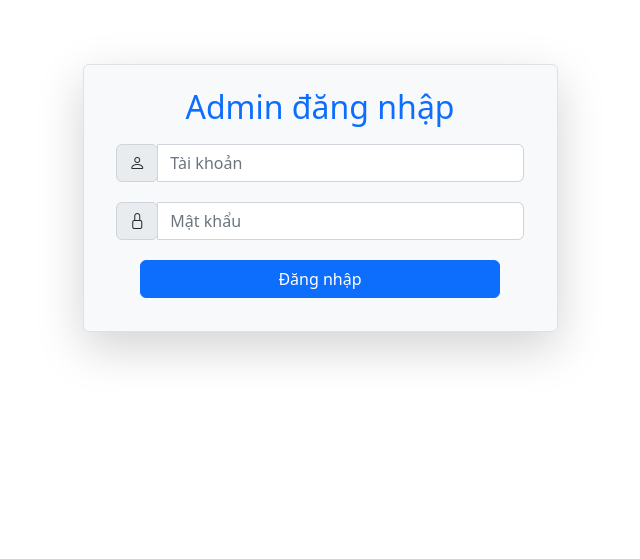
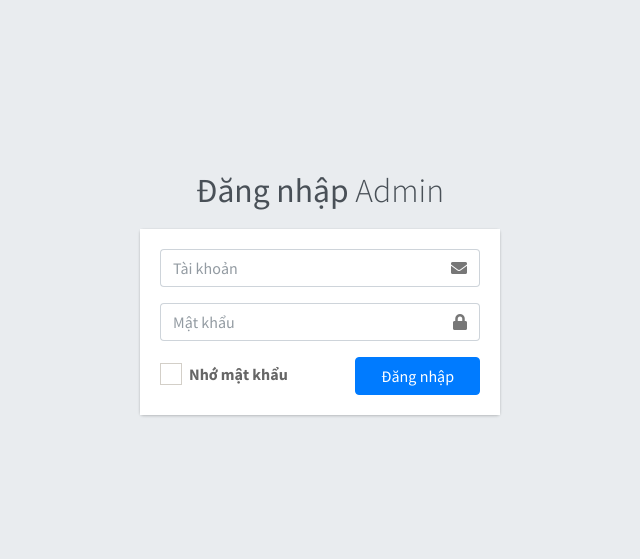
Before and after one commit to HuyNem/Shoes_Project, a PHP site: page /login_admin.php in a window 1280 px wide. Shown: the top 559 px of the page, without its empty margins (320-960 px from the left). Run offline with PHP 8.4, Linux system fonts and the light colour scheme; some libraries are stand-ins or nearby versions.

```diff
--- a/login_admin.php
+++ b/login_admin.php
@@ -6,60 +6,92 @@ session_start();
 <html lang="en">
 
 <head>
-  <title>Login</title>
   <!-- Required meta tags -->
   <meta charset="utf-8">
   <meta name="viewport" content="width=device-width, initial-scale=1, shrink-to-fit=no">
 
-  <!-- Bootstrap CSS v5.2.1 -->
+  <!-- Bootstrap CSS v5.2.1
   <link href="https://cdn.jsdelivr.net/npm/bootstrap@5.2.1/dist/css/bootstrap.min.css" rel="stylesheet" integrity="sha384-iYQeCzEYFbKjA/T2uDLTpkwGzCiq6soy8tYaI1GyVh/UjpbCx/TYkiZhlZB6+fzT" crossorigin="anonymous">
   <link rel="stylesheet" href="https://cdn.jsdelivr.net/npm/bootstrap-icons@1.10.2/font/bootstrap-icons.css">
-  <link rel="stylesheet" href="style.css">
+  <link rel="stylesheet" href="style.css"> -->
+
+  <!-- Google Font: Source Sans Pro -->
+  <link rel="stylesheet" href="https://fonts.googleapis.com/css?family=Source+Sans+Pro:300,400,400i,700&display=fallback">
+  <!-- Font Awesome -->
+  <link rel="stylesheet" href="./plugins/fontawesome-free/css/all.min.css">
+  <!-- icheck bootstrap -->
+  <link rel="stylesheet" href="./plugins/icheck-bootstrap/icheck-bootstrap.min.css">
+  <!-- Theme style -->
+  <link rel="stylesheet" href="./dist/css/adminlte.min.css">
+
+  <style>
+    .login-page {
+      height: 70vh;
+    }
+  </style>
+
+  <title>Login Admin</title>
 </head>
 
-<body>
+<body class="hold-transition login-page">
 
-  <div class="container" style="margin-top:5%;">
-    <div class="row justify-content-center">
-      <div class="col-md-5 border shadow-lg rounded bg-light" style="padding:2%;">
-        <h2 class="text-center text-primary">Admin đăng nhập</h2>
-
+  <div class="login-box" style="margin-top: 20px;">
+    <div class="login-logo">
+      <a href="../../index2.html"><b>Đăng nhập </b>Admin</a>
+    </div>
+    <!-- /.login-logo -->
+    <div class="card">
+      <div class="card-body login-card-body">
         <?php
         if (isset($_SESSION["login_error"])) {
           echo "<div class='alert alert-danger' role='alert'>" . $_SESSION["login_error"] . "</div>";
           unset($_SESSION["login_error"]);
         }
         ?>
+
         <form method="POST" action="login_admin_action.php">
-          <div class="row form-group" style="padding: 10px;">
-            <div class="col input-group">
-              <div class="input-group-prepend">
-                <span class="input-group-text"><i class="bi bi-person"></i></span>
+          <div class="input-group mb-3">
+            <input type="text" class="form-control" placeholder="Tài khoản" name="taikhoan">
+            <div class="input-group-append">
+              <div class="input-group-text">
+                <span class="fas fa-envelope"></span>
               </div>
-              <input type="text" class="form-control" name="taikhoan" placeholder="Tài khoản">
             </div>
           </div>
-          <div class="row form-group" style="padding: 10px;">
-            <div class="col input-group">
-              <div class="input-group-prepend">
-                <span class="input-group-text"><i class="bi bi-lock"></i></span>
+          <div class="input-group mb-3">
+            <input type="password" class="form-control" placeholder="Mật khẩu" name="matkhau">
+            <div class="input-group-append">
+              <div class="input-group-text">
+                <span class="fas fa-lock"></span>
               </div>
-              <input type="password" class="form-control" name="matkhau" placeholder="Mật khẩu">
             </div>
           </div>
-          <div class="row justify-content-center" style="padding: 10px;">
-            <button class="btn btn-primary col-10" name="login" value="Login">Đăng nhập</button>
+          <div class="row">
+            <div class="col-7">
+              <div class="icheck-primary">
+                <input type="checkbox" id="remember">
+                <label for="remember">
+                  Nhớ mật khẩu
+                </label>
+              </div>
+            </div>
+            <!-- /.col -->
+            <div class="col-5">
+              <button type="submit" class="btn btn-primary btn-block" name="login">Đăng nhập</button>
+            </div>
+            <!-- /.col -->
           </div>
         </form>
+
       </div>
+
     </div>
+    <!-- /.login-card-body -->
   </div>
-
-
-
 
   <script src="https://ajax.googleapis.com/ajax/libs/jquery/3.6.0/jquery.min.js"></script>
   <script src="https://cdn.jsdelivr.net/npm/bootstrap@5.1.1/dist/js/bootstrap.bundle.min.js" integrity="sha384-/bQdsTh/da6pkI1MST/rWKFNjaCP5gBSY4sEBT38Q/9RBh9AH40zEOg7Hlq2THRZ" crossorigin="anonymous"></script>
+
   <script>
     window.setTimeout(function() {
       $(".alert").fadeTo(500, 0).slideUp(500, function() {
```
Also changed, not shown: change_password.php (+13 -5 lines), login_admin_action.php (+6 -1 lines).
